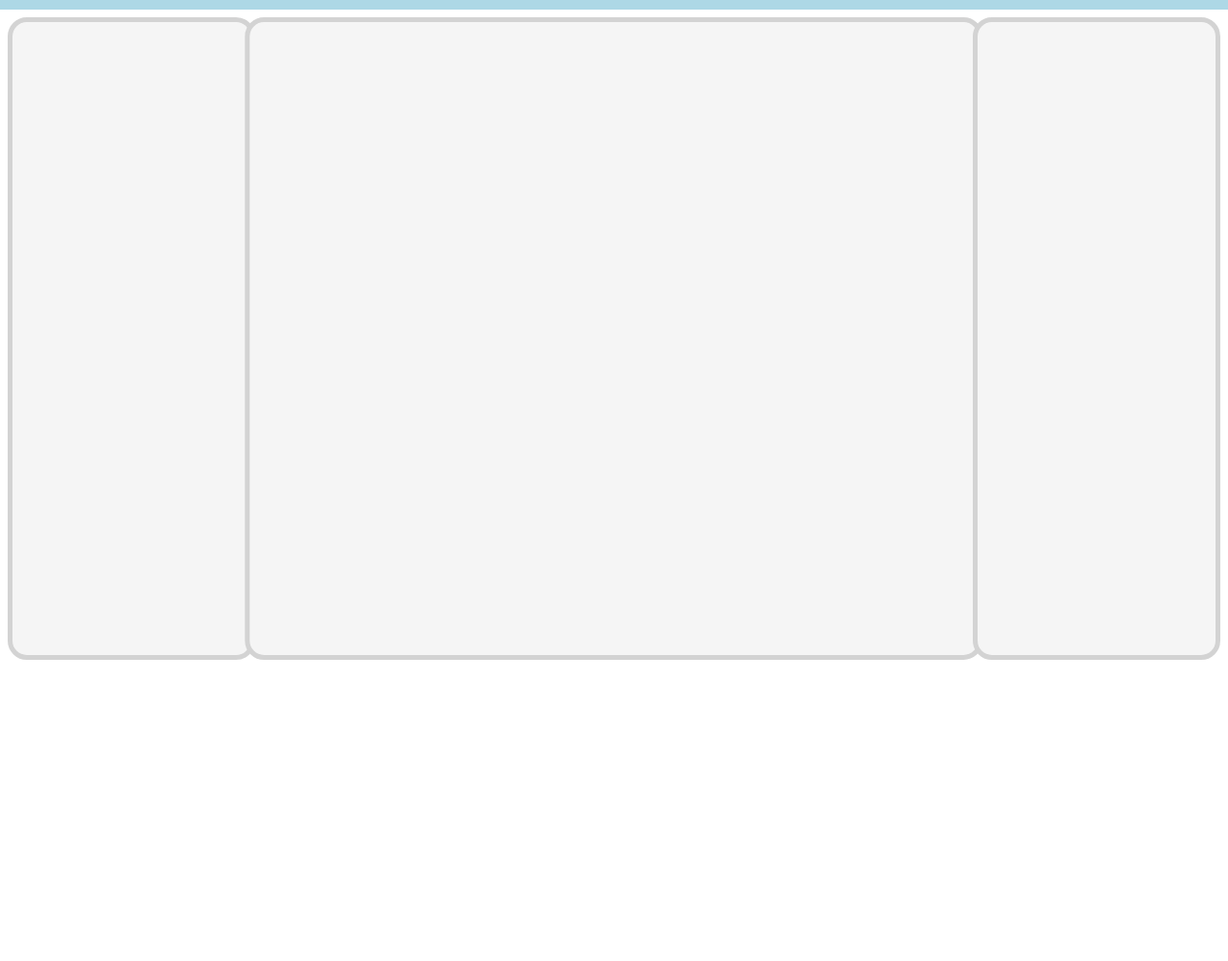
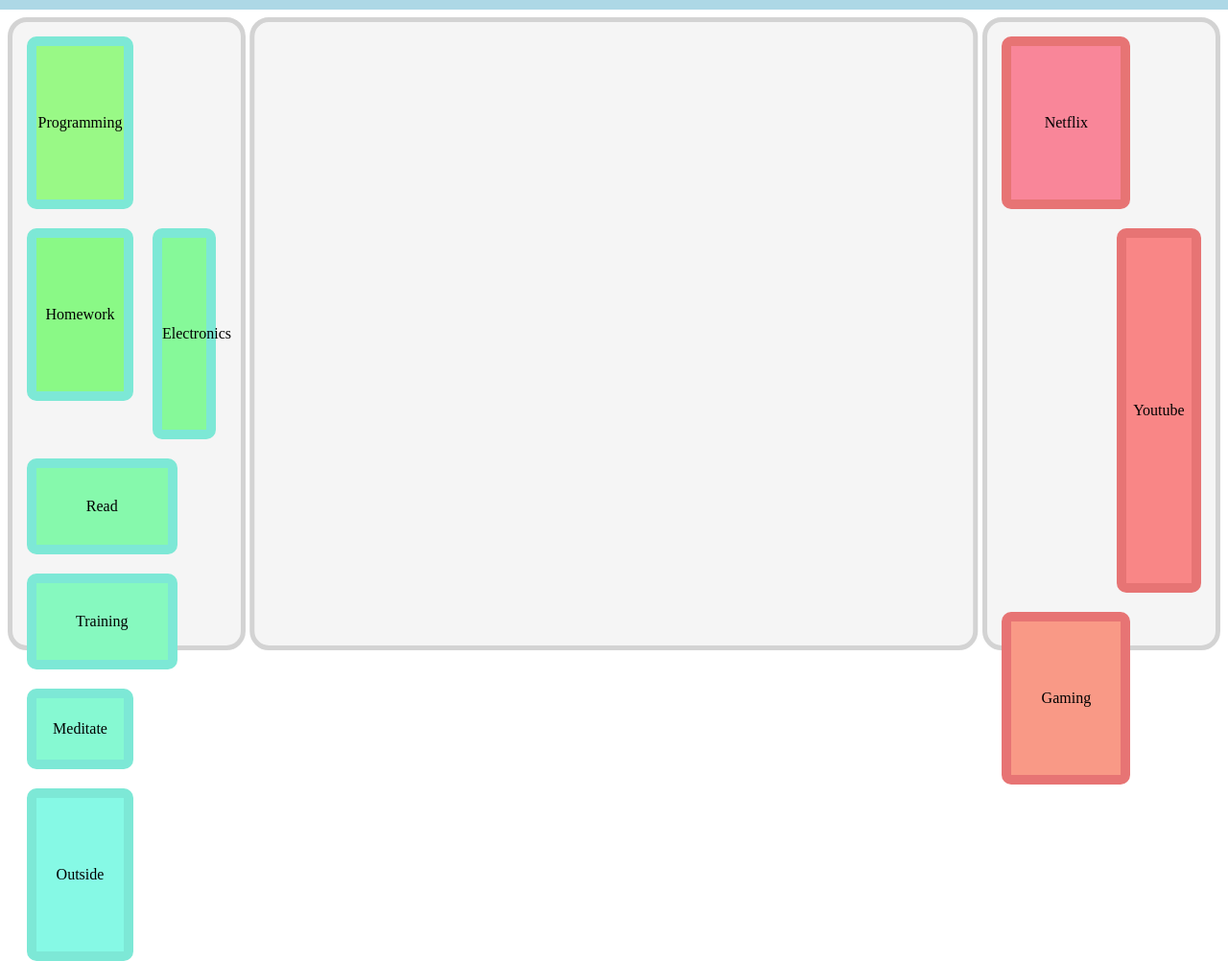
Before and after one commit to TheodorLindberg/Calender, a plain HTML site: page index.html in a window 1280 px wide. Shown: the part 54-1056 px from the top of the page at 96% size. Before the commit the page ends 800 px from the top, so only its background shows below. Drawn offline with Linux system fonts and the light colour scheme.

Commit message:
Added encourage stuff with green/blue style and discurageing stuff with red style, next fix fonts

```diff
--- /dev/null
+++ b/css/calender-bubbleitem.css
@@ -0,0 +1,85 @@
+.bubbleitem {
+    text-align: center;
+    border-radius: 10px;
+    margin: 10px;
+    border-style: solid;
+    border-width: 10px;
+}
+
+.bubbleitem-encourage {
+    border-color: hsl(170, 70%, 70%);
+}
+
+.bubbleitem-discourage {
+    border-color: hsl(0, 70%, 68%);
+}
+
+.programming {
+    float: left;
+    width: 40%;
+    height: 10rem;
+    background-color: hsl(110, 90%, 75%);
+}
+
+.homework {
+    float: left;
+    width: 40%;
+    height: 10rem;
+    background-color: hsl(118, 90%, 75%);
+}
+
+.electronics {
+    float: left;
+    width: 20%;
+    height: 12.5rem;
+    background-color: hsl(130, 90%, 75%);
+}
+
+.read {
+    float: left;
+    width: 60%;
+    height: 5rem;
+    background-color: hsl(140, 90%, 75%);
+}
+
+.training {
+    float: left;
+    width: 60%;
+    height: 5rem;
+    background-color: hsl(150, 90%, 75%);
+}
+
+.meditate {
+    float: left;
+    width: 40%;
+    height: 4rem;
+    background-color: hsl(160, 90%, 75%);
+}
+
+.outside {
+    float: left;
+    width: 40%;
+    height: 10rem;
+    background-color: hsl(170, 90%, 75%);
+}
+
+.netflix {
+    float: left;
+    width: 50%;
+    height: 10rem;
+    background-color: hsl(350, 90%, 75%);
+}
+
+.youtube {
+    float: right;
+    width: 30%;
+    height: 22.5rem;
+    background-color: hsl(360, 90%, 75%);
+}
+
+.gaming {
+    float: left;
+    width: 50%;
+    height: 10rem;
+    background-color: hsl(10, 90%, 75%);
+}
--- a/css/calender-core.css
+++ b/css/calender-core.css
@@ -38,7 +38,7 @@
 .content-item {
     border: 5px solid lightgrey;
     border-radius: 20px;
-    padding: 10px;
+    padding: 5px;
     height: 100%;
     position: absolute;
 }
@@ -69,36 +69,3 @@
     background-color: red;
     height: 1rem;
 }
-
-.test {
-    margin-left: 0.5rem;
-    margin-right: 0.5rem;
-    height: 10rem;
-    background: green;
-    position: relative;
-}
-
-.child {
-    position: absolute;
-    left: 0px;
-    width: 20%;
-    height: 5rem;
-    background: blue;
-}
-
-.child2 {
-    position: absolute;
-    width: 20%;
-    right: 0px;
-    height: 5rem;
-    background: rgba(255, 0, 255, 50);
-}
-
-.child3 {
-    position: absolute;
-    width: 59%;
-    left: 50%;
-    transform: translateX(-50%);
-    height: 5rem;
-    background: rgba(100, 0, 255, 50);
-}
--- a/index.html
+++ b/index.html
@@ -6,6 +6,7 @@
     <meta name="viewport" content="width=device-width, initial-scale=1.0">
     <meta http-equiv="X-UA-Compatible" content="ie=edge">
     <link rel="stylesheet" href="./css/calender-core.css">
+    <link rel="stylesheet" href="./css/calender-bubbleitem.css">
     <title>Calender</title>
 </head>
 
@@ -19,13 +20,42 @@
 
     <div class="content">
         <div class="content-item content-left encourage-list">
-
+            <div class="bubbleitem bubbleitem-encourage programming">
+                <p>Programming</p>
+            </div>
+            <div class="bubbleitem bubbleitem-encourage homework">
+                <p>Homework</p>
+            </div>
+            <div class="bubbleitem bubbleitem-encourage electronics">
+                <p>Electronics</p>
+            </div>
+            <div class="bubbleitem bubbleitem-encourage read">
+                <p>Read</p>
+            </div>
+            <div class="bubbleitem bubbleitem-encourage training">
+                <p>Training</p>
+            </div>
+            <div class="bubbleitem bubbleitem-encourage meditate">
+                <p>Meditate</p>
+            </div>
+            <div class="bubbleitem bubbleitem-encourage outside">
+                <p>Outside</p>
+            </div>
         </div>
         <div class="content-item content-middle calender-view">
 
         </div>
         <div class="content-item content-right discourage-list">
 
+            <div class="bubbleitem bubbleitem-discourage netflix">
+                <p>Netflix</p>
+            </div>
+            <div class="bubbleitem bubbleitem-discourage youtube">
+                <p>Youtube</p>
+            </div>
+            <div class="bubbleitem bubbleitem-discourage gaming">
+                <p>Gaming</p>
+            </div>
         </div>
     </div>
 
```
